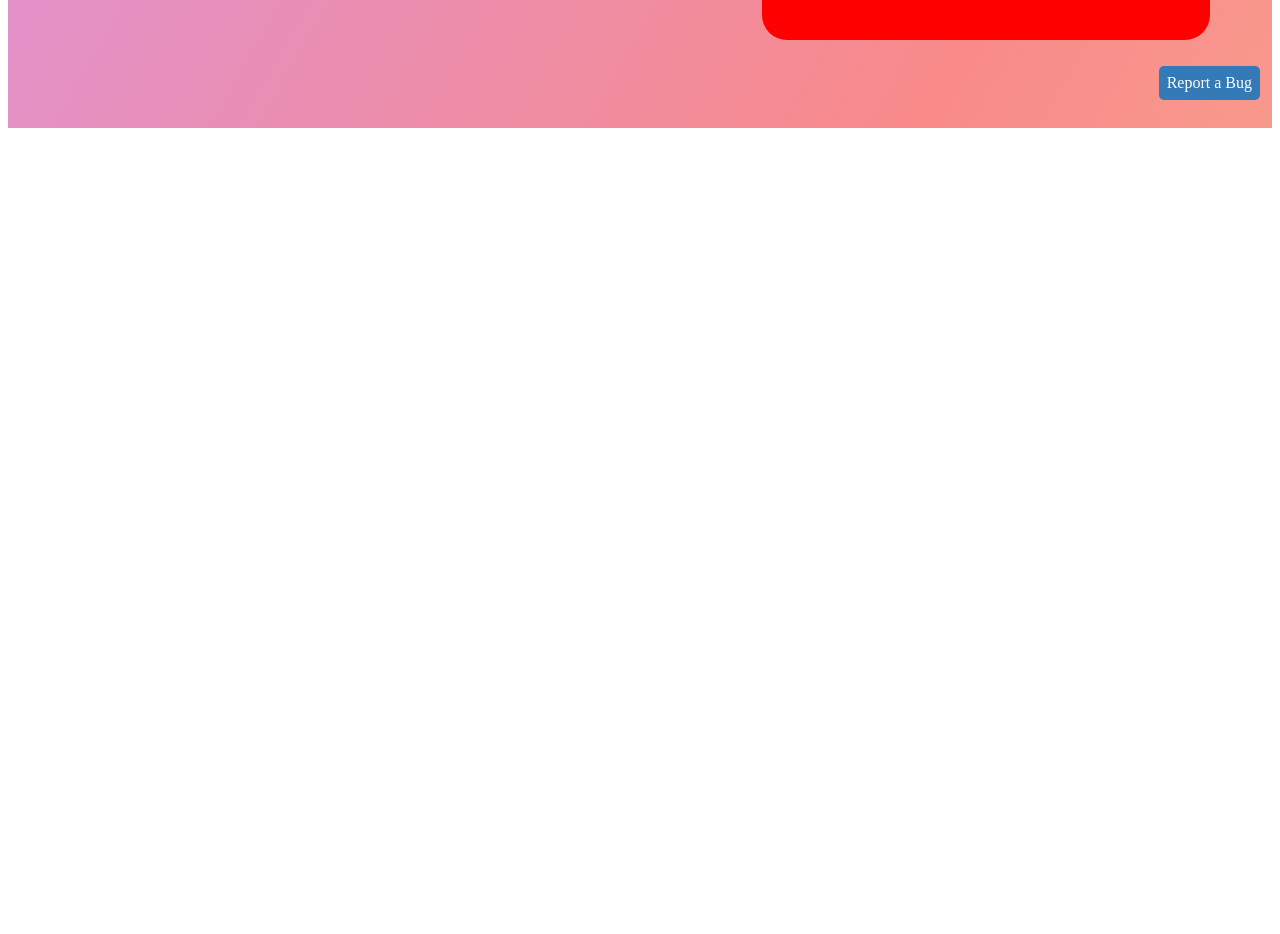
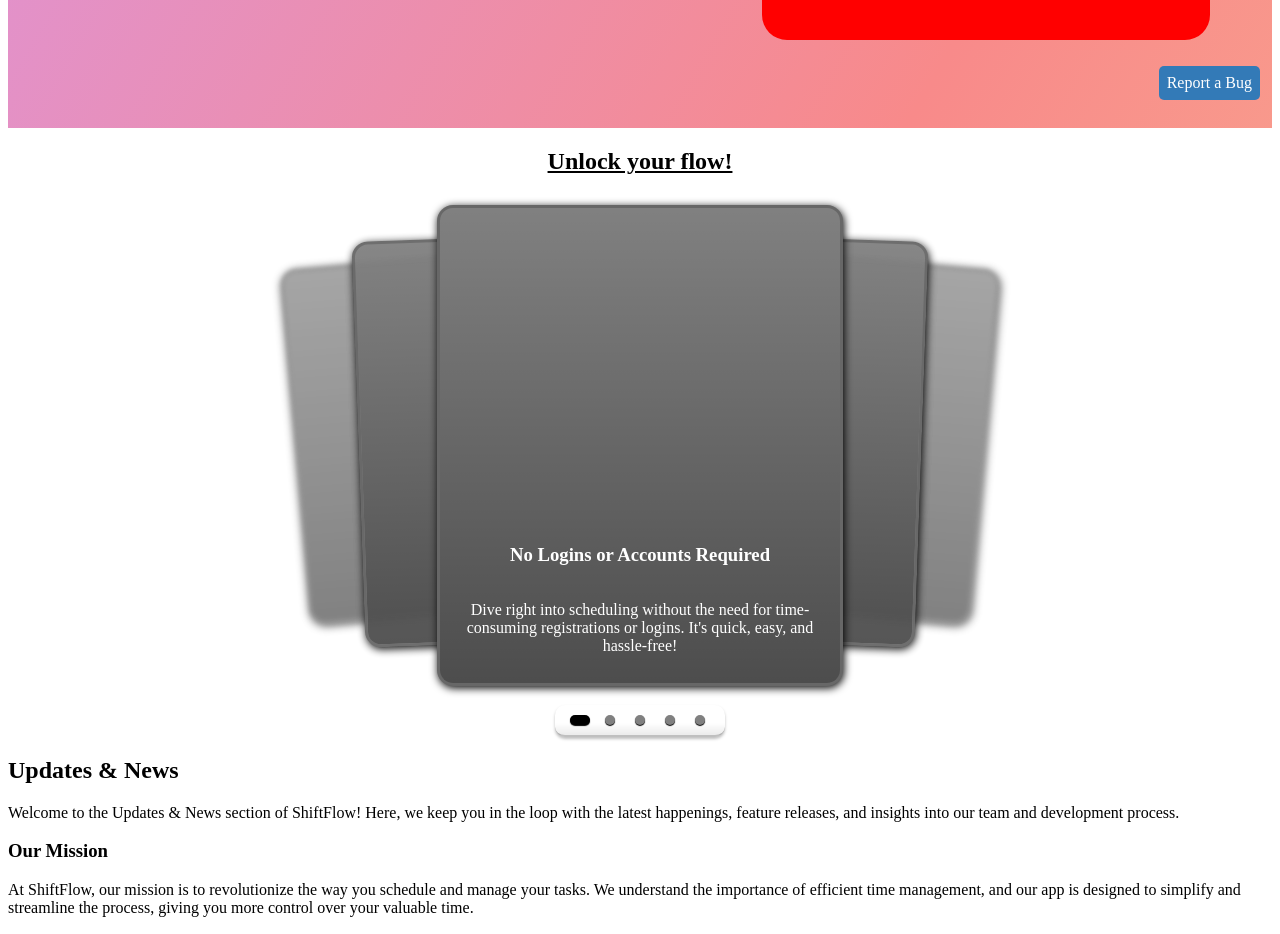
Before and after one commit to Dalidorn/ShiftFlow, a SvelteKit app: page / in a window 1280 px wide. Shown: the part 680-1614 px from the top of the page. Built offline with nearby package versions, Linux system fonts and the light colour scheme.

Commit message:
first pass on features block, added carousel

```diff
--- a/src/global.css
+++ b/src/global.css
@@ -4,12 +4,12 @@ html {
 	padding: 0;
 	margin: 0;
 	font-size: 16px;
-	background-color: gray;
+	background-color: rgb(243, 243, 243);
 	font-family: Phantomsans, sans-serif;
 }
 
 div {
-	color: white;
+	color: rgb(0, 0, 0);
 }
 
 .red-outline {
--- /dev/null
+++ b/src/lib/Carousel.svelte
@@ -0,0 +1,202 @@
+<script>
+	let activeCardIndex = 0;
+
+	export let featureCards;
+
+	$: {
+		let visibleCards = [];
+		const positionAssignments = ['first', 'previous', 'current', 'next', 'last'];
+		let startIndex = (activeCardIndex - 2 + featureCards.length) % featureCards.length;
+		let endIndex = (activeCardIndex + 2) % featureCards.length;
+
+		if (endIndex >= startIndex) {
+			visibleCards = featureCards.slice(startIndex, endIndex + 1).map((card) => card.title);
+		} else {
+			visibleCards = featureCards
+				.slice(startIndex)
+				.concat(featureCards.slice(0, endIndex + 1))
+				.map((card) => card.title);
+		}
+
+		featureCards.forEach((card) => (card.position = ''));
+		visibleCards.forEach((thing, index) => {
+			featureCards[featureCards.findIndex((element) => element.title === thing)].position =
+				positionAssignments[index];
+		});
+	}
+</script>
+
+<div class="featuresBlock">
+	<h2>Unlock your flow!</h2>
+
+	<section class="featureCarousel">
+		{#each featureCards as card, i}
+			<div
+				class="featureCard {card.position !== ''
+					? 'position-' + card.position
+					: ''} {activeCardIndex === i ? 'active' : ''}"
+				on:click={() => (activeCardIndex = i)}
+			>
+				<div class="featureDesc">
+					<h3>{card.title}</h3>
+					<p>{card.info}</p>
+				</div>
+			</div>
+		{/each}
+	</section>
+
+	<section class="indexBtns">
+		{#each featureCards as card, i}
+			<div
+				class="indexBtn"
+				class:active={activeCardIndex === i}
+				on:click={() => (activeCardIndex = i)}
+			/>
+		{/each}
+	</section>
+</div>
+
+<style>
+	:root {
+		--primary: gray;
+	}
+
+	h2 {
+		text-decoration: underline;
+	}
+
+	.featuresBlock {
+		display: flex;
+		flex-direction: column;
+		align-items: center;
+		justify-content: center;
+		width: 100%;
+	}
+
+	.featureCarousel {
+		width: 99%;
+		display: flex;
+		justify-content: center;
+		padding: 10px;
+	}
+
+	.featureCard {
+		display: flex;
+		align-items: flex-end;
+		text-align: center;
+		overflow: hidden;
+		width: 250px;
+		height: 400px;
+		border-radius: 16px;
+		box-shadow: 1px 2px 8px black;
+		position: absolute;
+		transition: all 0.5s ease-in-out;
+		border: solid 3px rgb(0, 0, 0, 0.2);
+		background-color: var(--primary, black);
+		cursor: pointer;
+		z-index: 0;
+		opacity: 0;
+	}
+
+	.featureCard:after {
+		content: '';
+		display: block;
+		position: absolute;
+		height: 100%;
+		width: 100%;
+		left: 0;
+		top: 0;
+		background-image: linear-gradient(rgba(0, 0, 0, 0), rgba(0, 0, 0, 0.4));
+	}
+
+	.featureCard.position-first {
+		z-index: 1;
+		opacity: 0.7;
+		filter: blur(2px);
+		height: 350px;
+		transform: translateX(-85%) translateY(15%) rotate(-5deg);
+	}
+
+	.featureCard.position-previous {
+		z-index: 2;
+		opacity: 0.95;
+		transform: translateX(-60%) translateY(8%) rotate(-2deg);
+	}
+
+	.featureCard.position-current {
+		cursor: default;
+		width: 400px;
+		height: 475px;
+		z-index: 3;
+		opacity: 1;
+	}
+
+	.featureCard.position-next {
+		z-index: 2;
+		opacity: 0.95;
+		transform: translateX(60%) translateY(8%) rotate(2deg);
+	}
+
+	.featureCard.position-last {
+		z-index: 1;
+		opacity: 0.7;
+		filter: blur(2px);
+		height: 350px;
+		transform: translateX(85%) translateY(15%) rotate(5deg);
+	}
+
+	.featureDesc {
+		display: flex;
+		flex-direction: column;
+		align-items: center;
+		padding: 0 24px 12px;
+		color: white;
+		position: relative;
+		z-index: 1;
+		overflow: hidden;
+		transform: translateY(100%);
+		transition: all 1s ease-in-out;
+		min-width: 350px;
+	}
+
+	.featureCard.active .featureDesc {
+		transform: none;
+	}
+
+	.featureDesc p {
+		opacity: 0;
+		transition: opacity 0.2s ease-in;
+	}
+
+	.featureCard.active .featureDesc p {
+		opacity: 1;
+	}
+
+	.indexBtns {
+		display: flex;
+		margin-top: 490px;
+		padding: 0 10px;
+		border-radius: 10px;
+		border-bottom: 2px rgb(0, 0, 0, 0.25) solid;
+		background-image: linear-gradient(rgb(0, 0, 0, 0) 60%, rgb(0, 0, 0, 0.08));
+		box-shadow: 0 2px 3px rgb(0, 0, 0, 0.25);
+	}
+
+	.indexBtn {
+		width: 10px;
+		height: 10px;
+		margin: 10px;
+		border-radius: 25px;
+		background-color: gray;
+		transition: all 0.3s ease-in-out;
+		cursor: pointer;
+		box-shadow: 0 1px 1px;
+	}
+
+	.indexBtn.active {
+		cursor: default;
+		background-color: black;
+		width: 20px;
+		margin: 10px 5px;
+	}
+</style>
--- a/src/routes/+page.svelte
+++ b/src/routes/+page.svelte
@@ -3,6 +3,35 @@
 	import Contact from '../lib/Contact.svelte';
 	import Feedback from '../lib/Feedback.svelte';
 	import Button from '../lib/Button.svelte';
+	import Carousel from '../lib/Carousel.svelte';
+
+	let featureCards = [
+		{
+			title: 'No Logins or Accounts Required',
+			info: "Dive right into scheduling without the need for time-consuming registrations or logins. It's quick, easy, and hassle-free!",
+			position: ''
+		},
+		{
+			title: 'Effortless Data Import',
+			info: "We know that transitioning from other scheduling tools can be a daunting task. So say goodbye to manual data entry! We've included CSV and XLS import functionality and created automatic imports from some of the largest scheduling tools out there. Migrating your existing schedules to ShiftFlow is a breeze, saving you valuable time and effort.",
+			position: ''
+		},
+		{
+			title: 'Mobile-Optimized UI',
+			info: "Experience the freedom of mobile scheduling. Our mobile-optimized user interface and intuitive tools provide easy management of your schedules, no matter where you are. You can effortlessly maintain and edit your schedules from anywhere, anytime. Stay connected and in control, even when you're on the go.",
+			position: ''
+		},
+		{
+			title: 'AI-Powered Features',
+			info: 'ShiftFlow incorporates artificial intelligence technology to enhance your scheduling experience. Try out our voice transcription feature, where you can speak your scheduling details, and the app will automatically create shifts based on your instructions. Even more AI tools to come!',
+			position: ''
+		},
+		{
+			title: 'Seamless Sharing',
+			info: 'Sharing schedules has never been easier. Our demo version allows you to generate a unique URL for your schedule, which you can effortlessly share with anyone. Simply send the link, and they can instantly view your schedule.',
+			position: ''
+		}
+	];
 </script>
 
 <div id="home" class="landingContainer">
@@ -24,46 +53,7 @@
 	</div>
 </div>
 
-<div class="featuresBlock">
-	<h2>Unlock your flow!</h2>
-
-	<h3>No Logins or Accounts Required</h3>
-	<p>
-		Dive right into scheduling without the need for time-consuming registrations or logins. It's
-		quick, easy, and hassle-free!
-	</p>
-
-	<h3>Effortless Data Import</h3>
-	<p>
-		We know that transitioning from other scheduling tools can be a daunting task. So say goodbye to
-		manual data entry! We've included CSV and XLS import functionality and created automatic imports
-		from some of the largest scheduling tools out there. Migrating your existing schedules to
-		ShiftFlow is a breeze, saving you valuable time and effort.
-	</p>
-
-	<h3>Mobile-Optimized UI</h3>
-	<p>
-		Experience the freedom of mobile scheduling. Our mobile-optimized user interface and intuitive
-		tools provide easy management of your schedules, no matter where you are. You can effortlessly
-		maintain and edit your schedules from anywhere, anytime. Stay connected and in control, even
-		when you're on the go.
-	</p>
-
-	<h3>AI-Powered Features</h3>
-	<p>
-		ShiftFlow incorporates artificial intelligence technology to enhance your scheduling experience.
-		Try out our voice transcription feature, where you can speak your scheduling details, and the
-		app will automatically create shifts based on your instructions. Even more AI tools to come!
-	</p>
-
-	<h3>Seamless Sharing</h3>
-	<p>
-		Sharing schedules has never been easier. Our demo version allows you to generate a unique URL
-		for your schedule, which you can effortlessly share with anyone. Simply send the link, and they
-		can instantly view your schedule.
-	</p>
-</div>
-
+<Carousel {featureCards} />
 <About />
 <Contact />
 <Feedback />
@@ -71,7 +61,66 @@
 <style>
 	.featuresBlock {
 		text-align: center;
-		width: 75vw;
+		padding: 50px 80px;
+	}
+
+	.featureCarousel {
+		display: flex;
+	}
+
+	.featureCard {
+		margin: 0 15px 60px;
+		width: 320px;
+		height: 400px;
+		display: flex;
+		align-items: flex-end;
+		background-color: blue;
+		border-radius: 16px;
+		overflow: hidden;
+		position: relative;
+		transition: all 0.4s ease-in-out;
+		cursor: pointer;
+	}
+
+	.featureCard .active {
+		width: 500px;
+		box-shadow: 12px 40px 40px rgb(0, 0, 0, 0.25);
+	}
+
+	.featureCard:after {
+		content: '';
+		display: block;
+		position: absolute;
+		height: 100%;
+		width: 100%;
+		left: 0;
+		top: 0;
+		background-image: linear-gradient(rgba(0, 0, 0, 0), rgba(0, 0, 0, 1));
+	}
+
+	.featureDesc {
+		padding: 0 24px 12px;
+		color: white;
+		position: relative;
+		z-index: 1;
+		overflow: hidden;
+		transform: translateY(calc(100% - 54px));
+		transition: all 0.4s ease-in-out;
+	}
+
+	.featureCard.active .featureDesc {
+		transform: none;
+	}
+
+	.featureDesc p {
+		opacity: 0;
+		transform: translateY(32px);
+		transition: all 0.4s ease-in-out 0.2s;
+	}
+
+	.featureCard.active .featureDesc p {
+		opacity: 1;
+		transform: translateY(0);
 	}
 
 	.landingContent {
```
